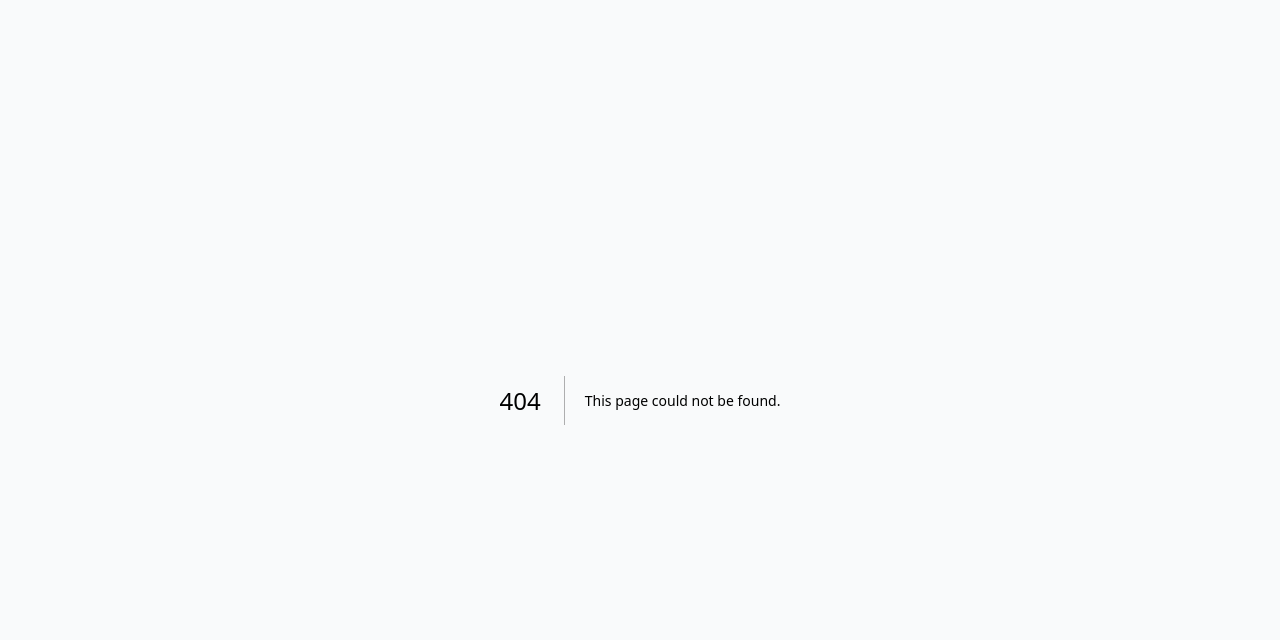
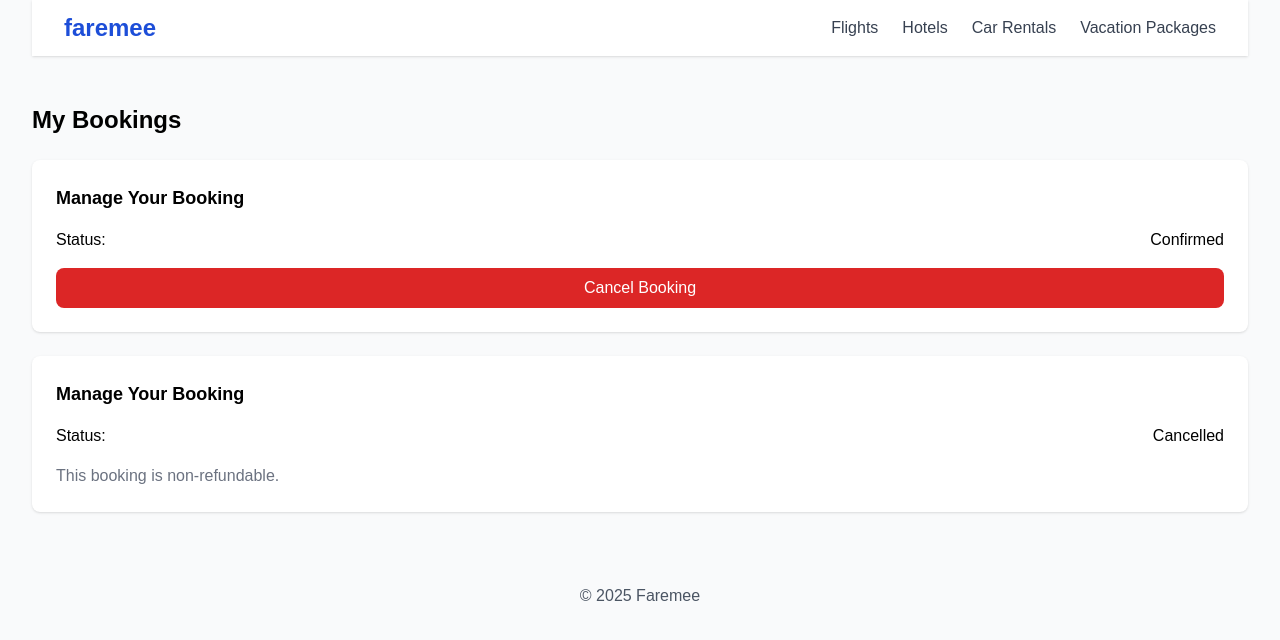
Before and after one commit to divyamttt/faremee-ui, a Next.js app: page /dashboard in a window 1280 px wide. Before the commit this address had no page. Shown: the top 640 px of the page. Built offline with nearby package versions, Linux system fonts and the light colour scheme.

Commit message:
Create dashboard.jsx

```diff
--- /dev/null
+++ b/pages/dashboard.jsx
@@ -0,0 +1,29 @@
+import PageWrapper from "../components/PageWrapper";
+import Header from "../components/Header";
+import Footer from "../components/Footer";
+import ManageBooking from "../components/ManageBooking";
+
+export default function Dashboard() {
+  // TODO: fetch user bookings
+  const bookings = [
+    { id: "B001", service: "Flight", createdAt: "2025-07-10", status: "Confirmed", cancelable: true },
+    { id: "H002", service: "Hotel", createdAt: "2025-06-01", status: "Cancelled", cancelable: false },
+  ];
+
+  return (
+    <PageWrapper>
+      <Header />
+      <main className="py-12 space-y-6">
+        <h2 className="text-2xl font-bold">My Bookings</h2>
+        {bookings.length ? (
+          bookings.map((b) => (
+            <ManageBooking key={b.id} booking={b} onCancel={(id) => alert(`Cancel ${id}`)} />
+          ))
+        ) : (
+          <p className="text-center text-gray-500">You have no bookings yet.</p>
+        )}
+      </main>
+      <Footer />
+    </PageWrapper>
+  );
+}
```
